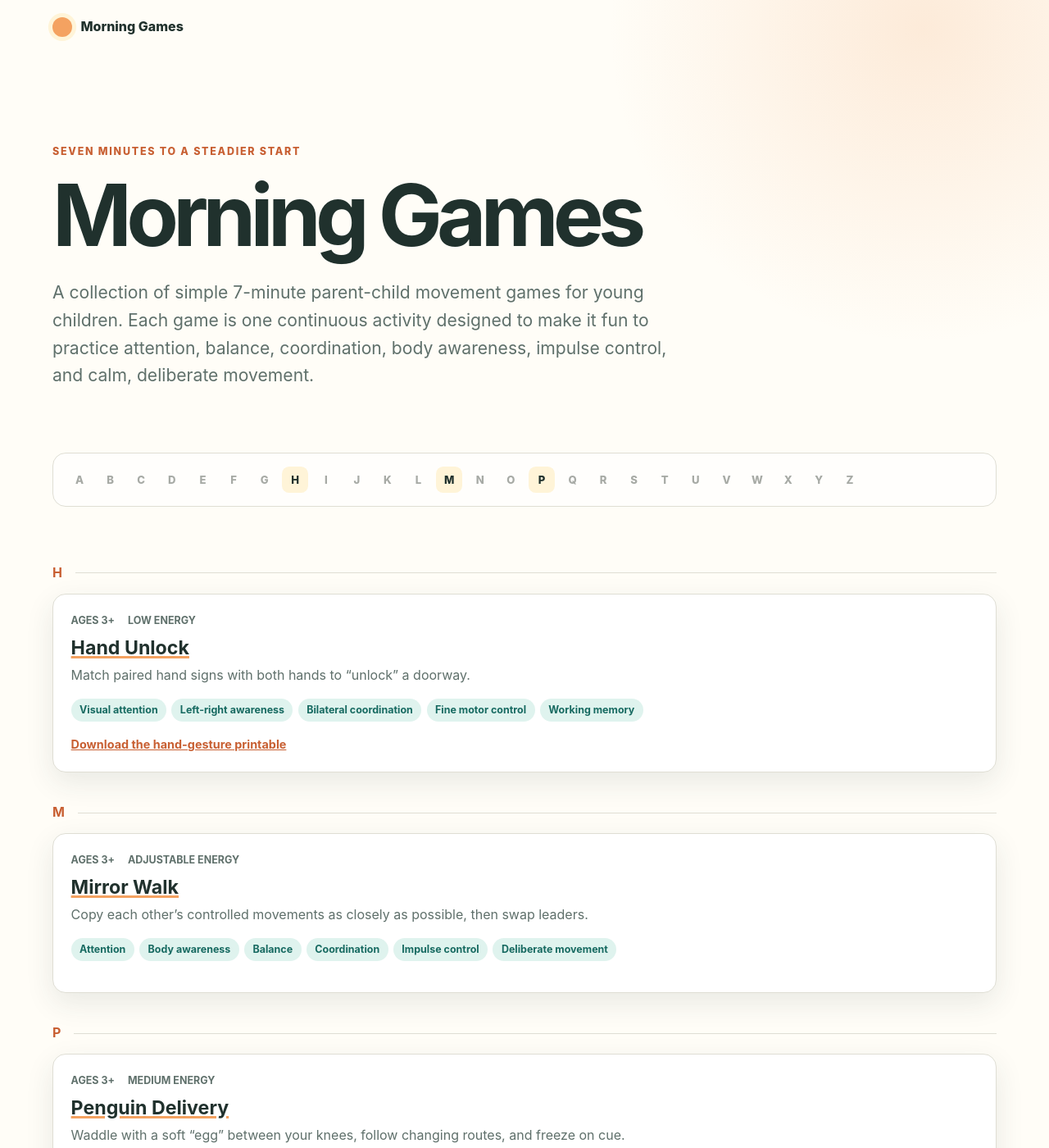
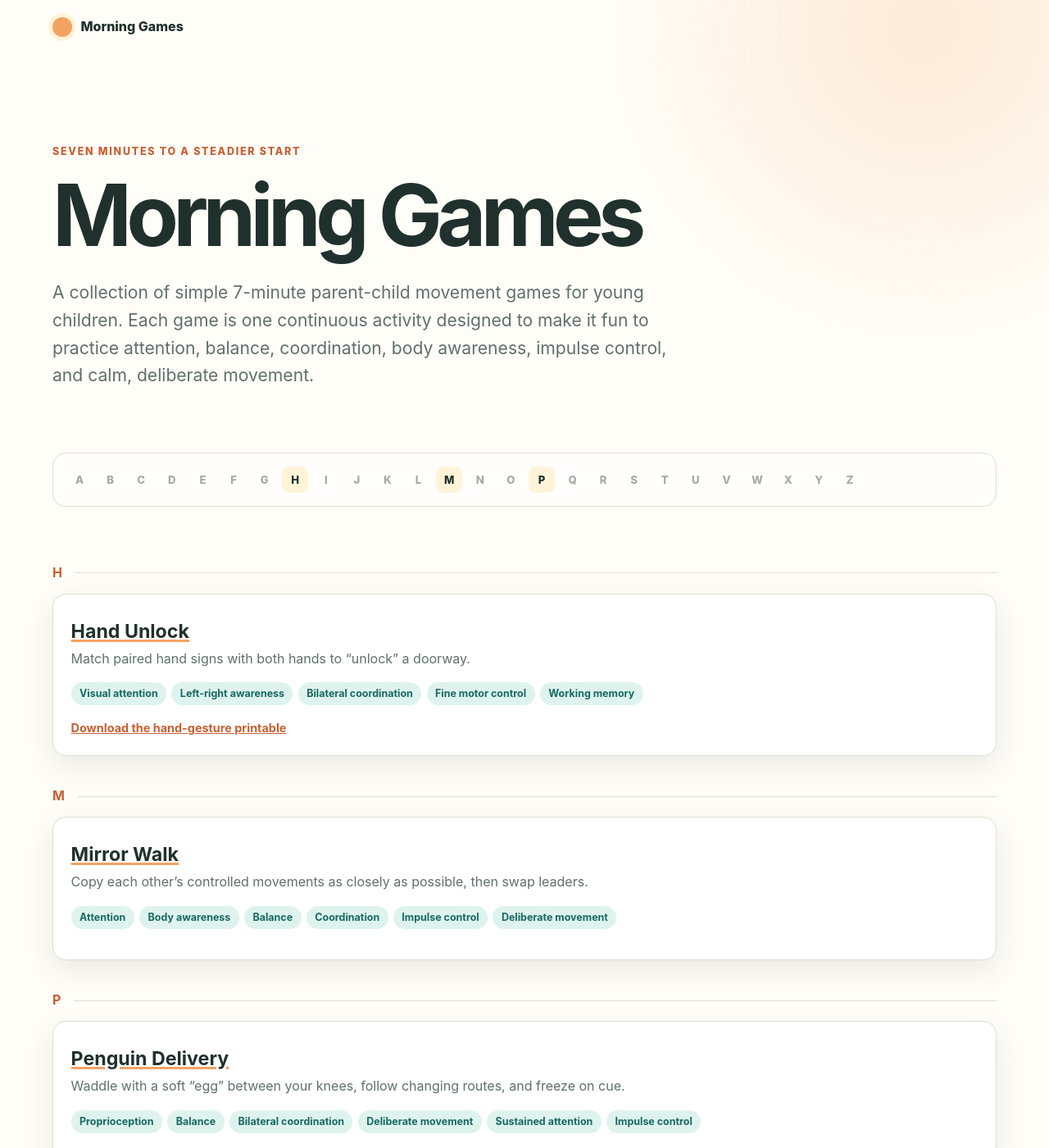
Before and after one commit to jackrsteiner/morning-games, a Jekyll site: the page built from index.html, in a window 1280 px wide and 1400 px high. Shown: the whole window at 82% size. Built offline with Jekyll 4.4.1, drawn with Linux system fonts in a browser that asks for light colours.

Commit message:
Remove repeated card metadata

```diff
--- a/index.html
+++ b/index.html
@@ -46,12 +46,6 @@ title: Morning Games
       {% endif %}
 
       <article class="game-card">
-        {% if game.age_range or game.energy %}
-          <div class="game-card__topline">
-            {% if game.age_range %}<span>Ages {{ game.age_range }}</span>{% endif %}
-            {% if game.energy %}<span>{{ game.energy }} energy</span>{% endif %}
-          </div>
-        {% endif %}
         <h3><a href="{{ game.url | relative_url }}">{{ game.title }}</a></h3>
         <p>{{ game.summary }}</p>
 
```
